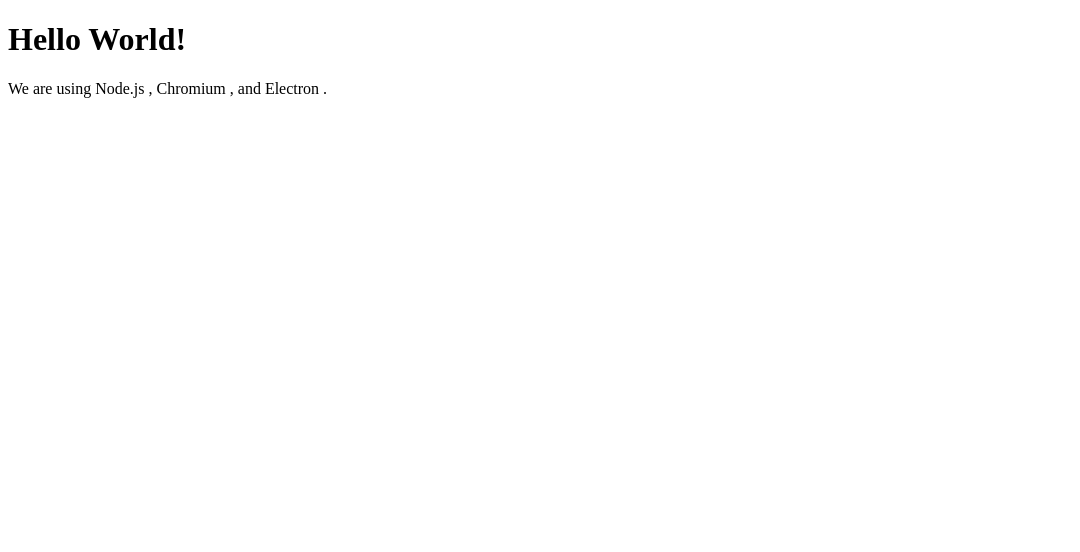
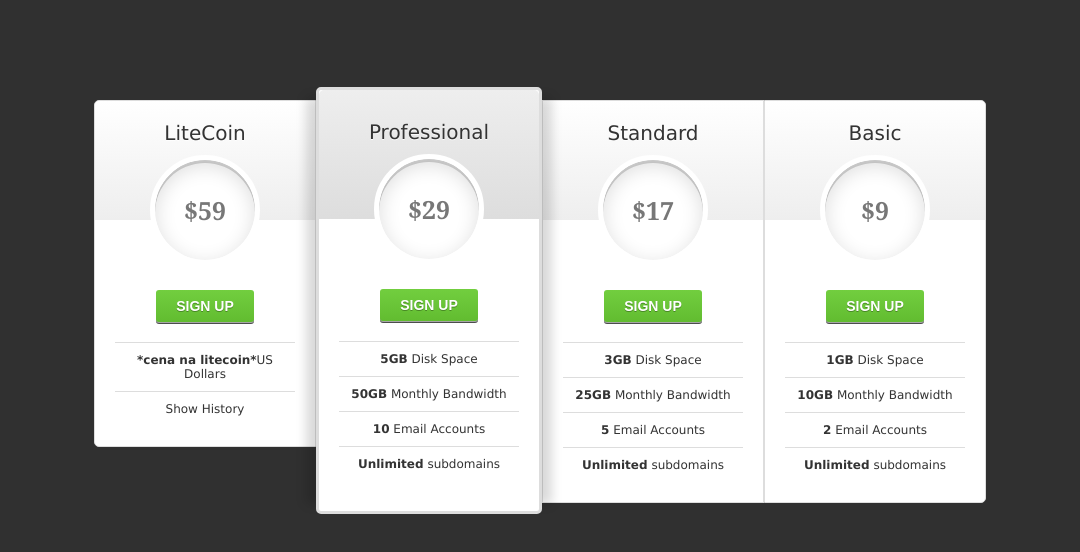
Before and after one commit to joro2404/crypto-tracker, an Electron app: page index.html in a window 1080 px wide. Drawn offline with Linux system fonts and the light colour scheme.

Commit message:
merge + style.css

```diff
--- a/index.html
+++ b/index.html
@@ -3,14 +3,49 @@
   <head>
     <meta charset="UTF-8">
     <title>Hello World!</title>
+    <link rel="stylesheet" href="./style.css">
   </head>
   <body>
-    <h1>Hello World!</h1>
-    We are using Node.js <span id="node-version"></span>,
-    Chromium <span id="chrome-version"></span>,
-    and Electron <span id="electron-version"></span>.
-
-    <!-- You can also require other files to run in this process -->
+    <div id="pricing-table" class="clear">
+      <div class="plan">
+          <h3>LiteCoin<span>$59</span></h3>
+          <a class="signup" href="">Sign up</a>
+          <ul>
+              <li><b>*cena na litecoin*</b>US Dollars</li>
+              <li>Show History</li>
+          </ul>
+      </div>
+      <div class="plan" id="most-popular">
+          <h3>Professional<span>$29</span></h3>
+          <a class="signup" href="">Sign up</a>
+          <ul>
+              <li><b>5GB</b> Disk Space</li>
+              <li><b>50GB</b> Monthly Bandwidth</li>
+              <li><b>10</b> Email Accounts</li>
+        <li><b>Unlimited</b> subdomains</li>
+          </ul>
+      </div>
+      <div class="plan">
+          <h3>Standard<span>$17</span></h3>
+      <a class="signup" href="">Sign up</a>
+          <ul>
+              <li><b>3GB</b> Disk Space</li>
+              <li><b>25GB</b> Monthly Bandwidth</li>
+              <li><b>5</b> Email Accounts</li>
+        <li><b>Unlimited</b> subdomains</li>
+          </ul>
+      </div>
+      <div class="plan">
+          <h3>Basic<span>$9</span></h3>
+          <a class="signup" href="">Sign up</a>
+          <ul>
+              <li><b>1GB</b> Disk Space</li>
+              <li><b>10GB</b> Monthly Bandwidth</li>
+              <li><b>2</b> Email Accounts</li>
+        <li><b>Unlimited</b> subdomains</li>
+          </ul>
+      </div>
+  </div>
     <script src="./renderer.js"></script>
   </body>
 </html>
--- a/main.js
+++ b/main.js
@@ -9,8 +9,8 @@
 function createWindow () {
   // Create the browser window.
   mainWindow = new BrowserWindow({
-    width: 800,
-    height: 600,
+    width: 1080,
+    height: 720,
     webPreferences: {
       preload: path.join(__dirname, 'preload.js')
     }
--- /dev/null
+++ b/style.css
@@ -0,0 +1,179 @@
+body{
+    background: #303030;
+  }
+
+  #pricing-table {
+      margin: 100px auto;
+      text-align: center;
+      width: 892px; /* total computed width = 222 x 3 + 226 */
+  }
+
+  #pricing-table .plan {
+      font: 12px 'Lucida Sans', 'trebuchet MS', Arial, Helvetica;
+      text-shadow: 0 1px rgba(255,255,255,.8);
+      background: #fff;
+      border: 1px solid #ddd;
+      color: #333;
+      padding: 20px;
+      width: 180px; /* plan width = 180 + 20 + 20 + 1 + 1 = 222px */
+      float: left;
+      position: relative;
+  }
+
+  #pricing-table #most-popular {
+      z-index: 2;
+      top: -13px;
+      border-width: 3px;
+      padding: 30px 20px;
+      -moz-border-radius: 5px;
+      -webkit-border-radius: 5px;
+      border-radius: 5px;
+      -moz-box-shadow: 20px 0 10px -10px rgba(0, 0, 0, .15), -20px 0 10px -10px rgba(0, 0, 0, .15);
+      -webkit-box-shadow: 20px 0 10px -10px rgba(0, 0, 0, .15), -20px 0 10px -10px rgba(0, 0, 0, .15);
+      box-shadow: 20px 0 10px -10px rgba(0, 0, 0, .15), -20px 0 10px -10px rgba(0, 0, 0, .15);
+  }
+
+  #pricing-table .plan:nth-child(1) {
+      -moz-border-radius: 5px 0 0 5px;
+      -webkit-border-radius: 5px 0 0 5px;
+      border-radius: 5px 0 0 5px;
+  }
+
+  #pricing-table .plan:nth-child(4) {
+      -moz-border-radius: 0 5px 5px 0;
+      -webkit-border-radius: 0 5px 5px 0;
+      border-radius: 0 5px 5px 0;
+  }
+
+  /* --------------- */
+
+  #pricing-table h3 {
+      font-size: 20px;
+      font-weight: normal;
+      padding: 20px;
+      margin: -20px -20px 50px -20px;
+      background-color: #eee;
+      background-image: -moz-linear-gradient(#fff,#eee);
+      background-image: -webkit-gradient(linear, left top, left bottom, from(#fff), to(#eee));
+      background-image: -webkit-linear-gradient(#fff, #eee);
+      background-image: -o-linear-gradient(#fff, #eee);
+      background-image: -ms-linear-gradient(#fff, #eee);
+      background-image: linear-gradient(#fff, #eee);
+  }
+
+  #pricing-table #most-popular h3 {
+      background-color: #ddd;
+      background-image: -moz-linear-gradient(#eee,#ddd);
+      background-image: -webkit-gradient(linear, left top, left bottom, from(#eee), to(#ddd));
+      background-image: -webkit-linear-gradient(#eee, #ddd);
+      background-image: -o-linear-gradient(#eee, #ddd);
+      background-image: -ms-linear-gradient(#eee, #ddd);
+      background-image: linear-gradient(#eee, #ddd);
+      margin-top: -30px;
+      padding-top: 30px;
+      -moz-border-radius: 5px 5px 0 0;
+      -webkit-border-radius: 5px 5px 0 0;
+      border-radius: 5px 5px 0 0;
+  }
+
+  #pricing-table .plan:nth-child(1) h3 {
+      -moz-border-radius: 5px 0 0 0;
+      -webkit-border-radius: 5px 0 0 0;
+      border-radius: 5px 0 0 0;
+  }
+
+  #pricing-table .plan:nth-child(4) h3 {
+      -moz-border-radius: 0 5px 0 0;
+      -webkit-border-radius: 0 5px 0 0;
+      border-radius: 0 5px 0 0;
+  }
+
+  #pricing-table h3 span {
+      display: block;
+      font: bold 25px/100px Georgia, Serif;
+      color: #777;
+      background: #fff;
+      border: 5px solid #fff;
+      height: 100px;
+      width: 100px;
+      margin: 10px auto -65px;
+      -moz-border-radius: 100px;
+      -webkit-border-radius: 100px;
+      border-radius: 100px;
+      -moz-box-shadow: 0 5px 20px #ddd inset, 0 3px 0 #999 inset;
+      -webkit-box-shadow: 0 5px 20px #ddd inset, 0 3px 0 #999 inset;
+      box-shadow: 0 5px 20px #ddd inset, 0 3px 0 #999 inset;
+  }
+
+  /* --------------- */
+
+  #pricing-table ul {
+      margin: 20px 0 0 0;
+      padding: 0;
+      list-style: none;
+  }
+
+  #pricing-table li {
+      border-top: 1px solid #ddd;
+      padding: 10px 0;
+  }
+
+  /* --------------- */
+
+  #pricing-table .signup {
+      position: relative;
+      padding: 8px 20px;
+      margin: 20px 0 0 0;
+      color: #fff;
+      font: bold 14px Arial, Helvetica;
+      text-transform: uppercase;
+      text-decoration: none;
+      display: inline-block;
+      background-color: #72ce3f;
+      background-image: -moz-linear-gradient(#72ce3f, #62bc30);
+      background-image: -webkit-gradient(linear, left top, left bottom, from(#72ce3f), to(#62bc30));
+      background-image: -webkit-linear-gradient(#72ce3f, #62bc30);
+      background-image: -o-linear-gradient(#72ce3f, #62bc30);
+      background-image: -ms-linear-gradient(#72ce3f, #62bc30);
+      background-image: linear-gradient(#72ce3f, #62bc30);
+      -moz-border-radius: 3px;
+      -webkit-border-radius: 3px;
+      border-radius: 3px;
+      text-shadow: 0 1px 0 rgba(0,0,0,.3);
+      -moz-box-shadow: 0 1px 0 rgba(255, 255, 255, .5), 0 2px 0 rgba(0, 0, 0, .7);
+      -webkit-box-shadow: 0 1px 0 rgba(255, 255, 255, .5), 0 2px 0 rgba(0, 0, 0, .7);
+      box-shadow: 0 1px 0 rgba(255, 255, 255, .5), 0 2px 0 rgba(0, 0, 0, .7);
+  }
+
+  #pricing-table .signup:hover {
+      background-color: #62bc30;
+      background-image: -moz-linear-gradient(#62bc30, #72ce3f);
+      background-image: -webkit-gradient(linear, left top, left bottom, from(#62bc30), to(#72ce3f));
+      background-image: -webkit-linear-gradient(#62bc30, #72ce3f);
+      background-image: -o-linear-gradient(#62bc30, #72ce3f);
+      background-image: -ms-linear-gradient(#62bc30, #72ce3f);
+      background-image: linear-gradient(#62bc30, #72ce3f);
+  }
+
+  #pricing-table .signup:active, #pricing-table .signup:focus {
+      background: #62bc30;
+      top: 2px;
+      -moz-box-shadow: 0 0 3px rgba(0, 0, 0, .7) inset;
+      -webkit-box-shadow: 0 0 3px rgba(0, 0, 0, .7) inset;
+      box-shadow: 0 0 3px rgba(0, 0, 0, .7) inset;
+  }
+
+  /* --------------- */
+
+  .clear:before, .clear:after {
+    content:"";
+    display:table
+  }
+
+  .clear:after {
+    clear:both
+  }
+
+  .clear {
+    zoom:1
+  }
--- a/text.txt
+++ /dev/null
@@ -1,2 +0,0 @@
-fdsasfas
-pls
```
Also changed, not shown: package.json (+0 -8 lines), 1 other file.
